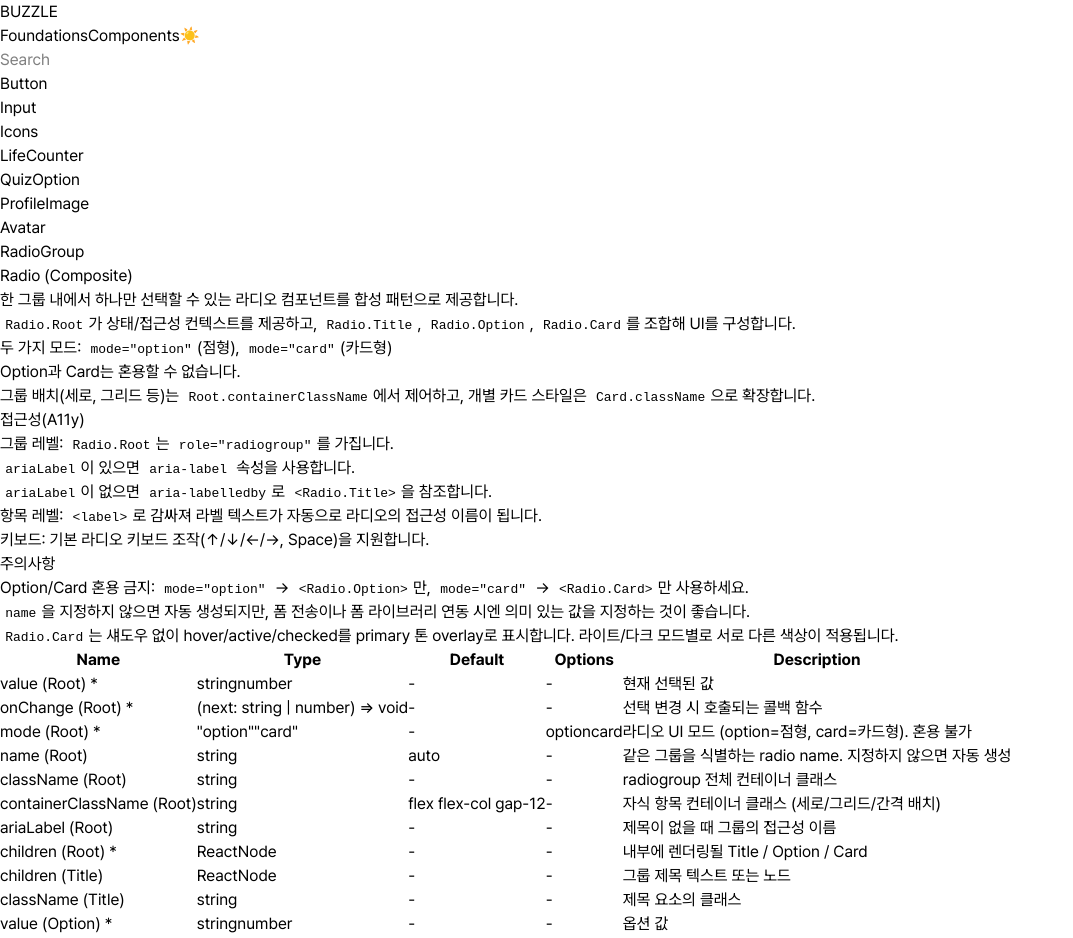
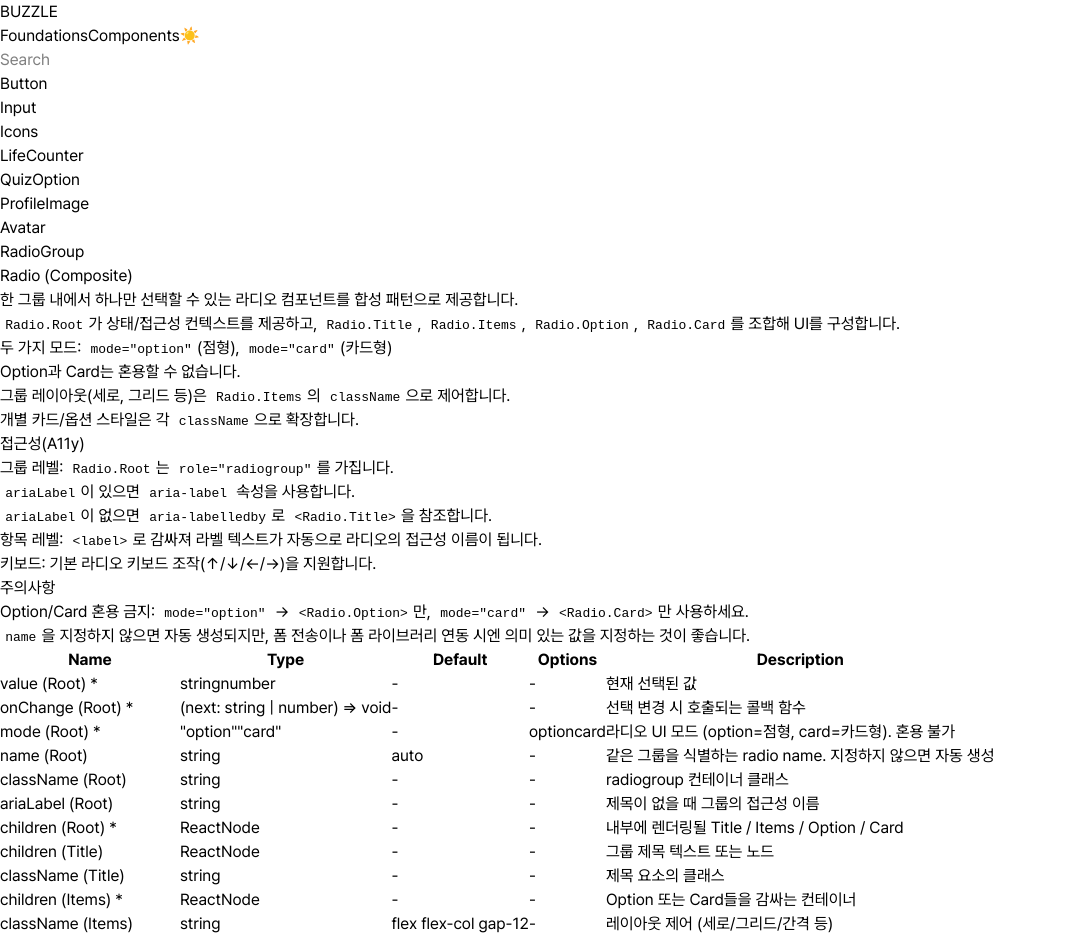
Before and after one commit to SKHU-BUZZLE/SKHU_Buzzle_FE_v2, a React (Vite) app in the folder packages/design-system/: page /docs/component/RadioGroup in a window 1280 px wide. Shown: the top 938 px of the page, without its empty margins (0-1073 px from the left). Built offline with nearby package versions, Linux system fonts and the light colour scheme.

Commit message:
📝 [#51] Docs: Radio 문서 업데이트

```diff
--- a/packages/design-system/src/pages/components/RadioGroupDoc.tsx
+++ b/packages/design-system/src/pages/components/RadioGroupDoc.tsx
@@ -14,7 +14,6 @@
       <PropsSpecTable specs={propsSpecs} />
 
       {/* 3️⃣ 실제 컴포넌트 */}
-      {/* <RadioGroup /> */}
 
       {/* 4️⃣ 미리보기 (선택) : StatelessPlayground / StatefulPlayground */}
       <StatefulPlayground code={CardCode} extraScope={{ Radio, Icons }} />
@@ -27,33 +26,28 @@
 # Radio (Composite)
 
 한 그룹 내에서 하나만 선택할 수 있는 라디오 컴포넌트를 합성 패턴으로 제공합니다.
-\`Radio.Root\`가 상태/접근성 컨텍스트를 제공하고, \`Radio.Title\`, \`Radio.Option\`, \`Radio.Card\`를 조합해 UI를 구성합니다.
+\`Radio.Root\`가 상태/접근성 컨텍스트를 제공하고, \`Radio.Title\`, \`Radio.Items\`, \`Radio.Option\`, \`Radio.Card\`를 조합해 UI를 구성합니다.
 
 - 두 가지 모드: \`mode="option"\`(점형), \`mode="card"\`(카드형)
 - Option과 Card는 혼용할 수 없습니다.
-- 그룹 배치(세로, 그리드 등)는 \`Root.containerClassName\`에서 제어하고, 개별 카드 스타일은 \`Card.className\`으로 확장합니다.
+- 그룹 레이아웃(세로, 그리드 등)은 \`Radio.Items\`의 \`className\`으로 제어합니다.
+- 개별 카드/옵션 스타일은 각 \`className\`으로 확장합니다.
 
 ## 접근성(A11y)
 - 그룹 레벨: \`Radio.Root\`는 \`role="radiogroup"\`를 가집니다.
   - \`ariaLabel\`이 있으면 \`aria-label\` 속성을 사용합니다.
   - \`ariaLabel\`이 없으면 \`aria-labelledby\`로 \`<Radio.Title>\`을 참조합니다.
 - 항목 레벨: \`<label>\`로 감싸져 라벨 텍스트가 자동으로 라디오의 접근성 이름이 됩니다.
-- 키보드: 기본 라디오 키보드 조작(↑/↓/←/→, Space)을 지원합니다.
+- 키보드: 기본 라디오 키보드 조작(↑/↓/←/→)을 지원합니다.
 
 ## 주의사항
 - Option/Card 혼용 금지: \`mode="option"\` → \`<Radio.Option>\`만, \`mode="card"\` → \`<Radio.Card>\`만 사용하세요.
 - \`name\`을 지정하지 않으면 자동 생성되지만, 폼 전송이나 폼 라이브러리 연동 시엔 의미 있는 값을 지정하는 것이 좋습니다.
-- \`Radio.Card\`는 섀도우 없이 hover/active/checked를 primary 톤 overlay로 표시합니다. 라이트/다크 모드별로 서로 다른 색상이 적용됩니다.
 `;
 
 const propsSpecs = [
   // Root
-  {
-    propName: 'value (Root)',
-    type: ['string', 'number'],
-    description: '현재 선택된 값',
-    required: true,
-  },
+  { propName: 'value (Root)', type: ['string', 'number'], description: '현재 선택된 값', required: true },
   {
     propName: 'onChange (Root)',
     type: ['(next: string | number) => void'],
@@ -74,65 +68,38 @@
     required: false,
     defaultValue: 'auto',
   },
-  {
-    propName: 'className (Root)',
-    type: ['string'],
-    description: 'radiogroup 전체 컨테이너 클래스',
-    required: false,
-  },
-  {
-    propName: 'containerClassName (Root)',
-    type: ['string'],
-    description: '자식 항목 컨테이너 클래스 (세로/그리드/간격 배치)',
-    required: false,
-    defaultValue: 'flex flex-col gap-12',
-  },
-  {
-    propName: 'ariaLabel (Root)',
-    type: ['string'],
-    description: '제목이 없을 때 그룹의 접근성 이름',
-    required: false,
-  },
+  { propName: 'className (Root)', type: ['string'], description: 'radiogroup 컨테이너 클래스', required: false },
+  { propName: 'ariaLabel (Root)', type: ['string'], description: '제목이 없을 때 그룹의 접근성 이름', required: false },
   {
     propName: 'children (Root)',
     type: ['ReactNode'],
-    description: '내부에 렌더링될 Title / Option / Card',
+    description: '내부에 렌더링될 Title / Items / Option / Card',
     required: true,
   },
 
   // Title
+  { propName: 'children (Title)', type: ['ReactNode'], description: '그룹 제목 텍스트 또는 노드', required: false },
+  { propName: 'className (Title)', type: ['string'], description: '제목 요소의 클래스', required: false },
+
+  // Items
   {
-    propName: 'children (Title)',
+    propName: 'children (Items)',
     type: ['ReactNode'],
-    description: '그룹 제목 텍스트 또는 노드',
-    required: false,
+    description: 'Option 또는 Card들을 감싸는 컨테이너',
+    required: true,
   },
   {
-    propName: 'className (Title)',
+    propName: 'className (Items)',
     type: ['string'],
-    description: '제목 요소의 클래스',
+    description: '레이아웃 제어 (세로/그리드/간격 등)',
     required: false,
+    defaultValue: 'flex flex-col gap-12',
   },
 
   // Option
-  {
-    propName: 'value (Option)',
-    type: ['string', 'number'],
-    description: '옵션 값',
-    required: true,
-  },
-  {
-    propName: 'children (Option)',
-    type: ['ReactNode'],
-    description: '라벨/아이콘 등 자유 구성',
-    required: false,
-  },
-  {
-    propName: 'className (Option)',
-    type: ['string'],
-    description: '옵션 래퍼(label) 클래스',
-    required: false,
-  },
+  { propName: 'value (Option)', type: ['string', 'number'], description: '옵션 값', required: true },
+  { propName: 'children (Option)', type: ['ReactNode'], description: '라벨/아이콘 등 자유 구성', required: false },
+  { propName: 'className (Option)', type: ['string'], description: '옵션 래퍼(label) 클래스', required: false },
   {
     propName: 'inputClassName (Option)',
     type: ['string'],
@@ -148,24 +115,9 @@
   },
 
   // Card
-  {
-    propName: 'value (Card)',
-    type: ['string', 'number'],
-    description: '옵션 값',
-    required: true,
-  },
-  {
-    propName: 'icon (Card)',
-    type: ['ReactNode'],
-    description: '아이콘 노드 (없으면 미표시)',
-    required: false,
-  },
-  {
-    propName: 'label (Card)',
-    type: ['ReactNode'],
-    description: '텍스트 라벨 (없으면 미표시)',
-    required: false,
-  },
+  { propName: 'value (Card)', type: ['string', 'number'], description: '옵션 값', required: true },
+  { propName: 'icon (Card)', type: ['ReactNode'], description: '아이콘 노드 (없으면 미표시)', required: false },
+  { propName: 'label (Card)', type: ['ReactNode'], description: '텍스트 라벨 (없으면 미표시)', required: false },
   {
     propName: 'className (Card)',
     type: ['string'],
@@ -187,27 +139,14 @@
 
   return (
     <div className="p-20 rounded-16 bg-white-50 dark:bg-dm-black-700">
-      <Radio.Root
-        value={value}
-        onChange={setValue}
-        mode="option"
-        className="w-full"
-        containerClassName="flex flex-col gap-12"
-        ariaLabel="밀도 선택"
-      >
+      <Radio.Root value={value} onChange={setValue} mode="option" className="w-full" ariaLabel="밀도 선택">
         <Radio.Title className="mb-8 text-16 font-semibold">밀도</Radio.Title>
 
-        <Radio.Option value="default" className="inline-flex items-center gap-8">
-          기본
-        </Radio.Option>
-
-        <Radio.Option value="comfortable" className="inline-flex items-center gap-8">
-          보통
-        </Radio.Option>
-
-        <Radio.Option value="compact" className="inline-flex items-center gap-8">
-          촘촘
-        </Radio.Option>
+        <Radio.Items className="flex flex-col gap-12">
+          <Radio.Option value="default" className="inline-flex items-center gap-8">기본</Radio.Option>
+          <Radio.Option value="comfortable" className="inline-flex items-center gap-8">보통</Radio.Option>
+          <Radio.Option value="compact" className="inline-flex items-center gap-8">촘촘</Radio.Option>
+        </Radio.Items>
       </Radio.Root>
     </div>
   );
@@ -231,12 +170,7 @@
   ];
 
   return (
-    <Radio.Root
-      value={cat}
-      onChange={setCat}
-      mode="card"
-      className="w-full"
-    >
+    <Radio.Root value={cat} onChange={setCat} mode="card" className="w-full">
       <Radio.Title>카테고리</Radio.Title>
 
       <Radio.Items className="grid grid-cols-4 gap-8">
```
